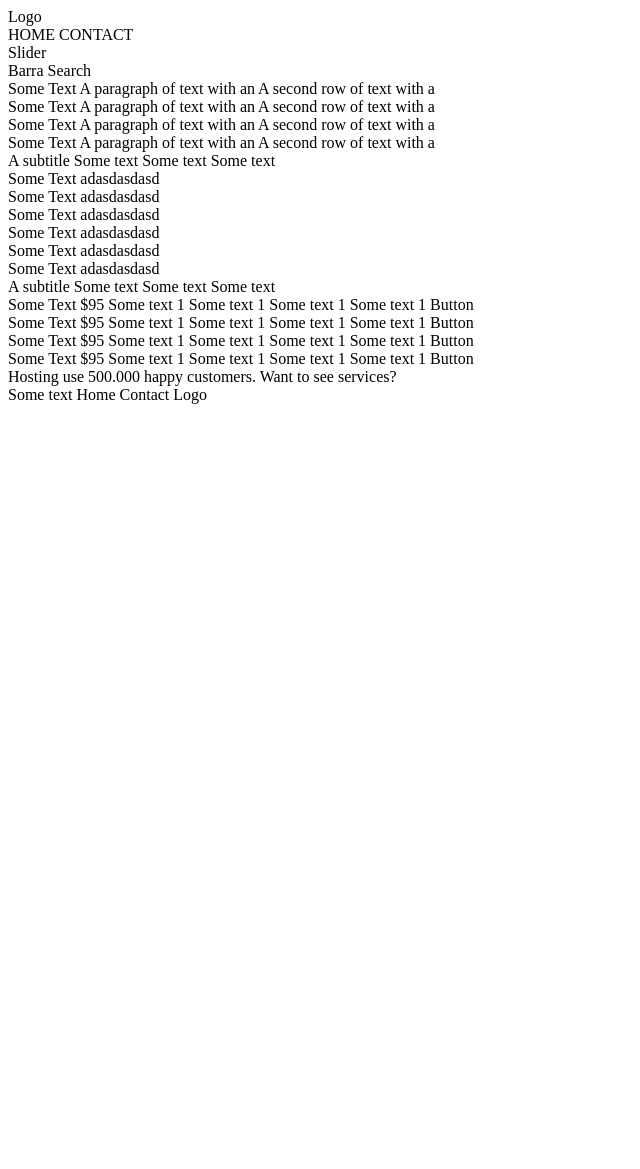
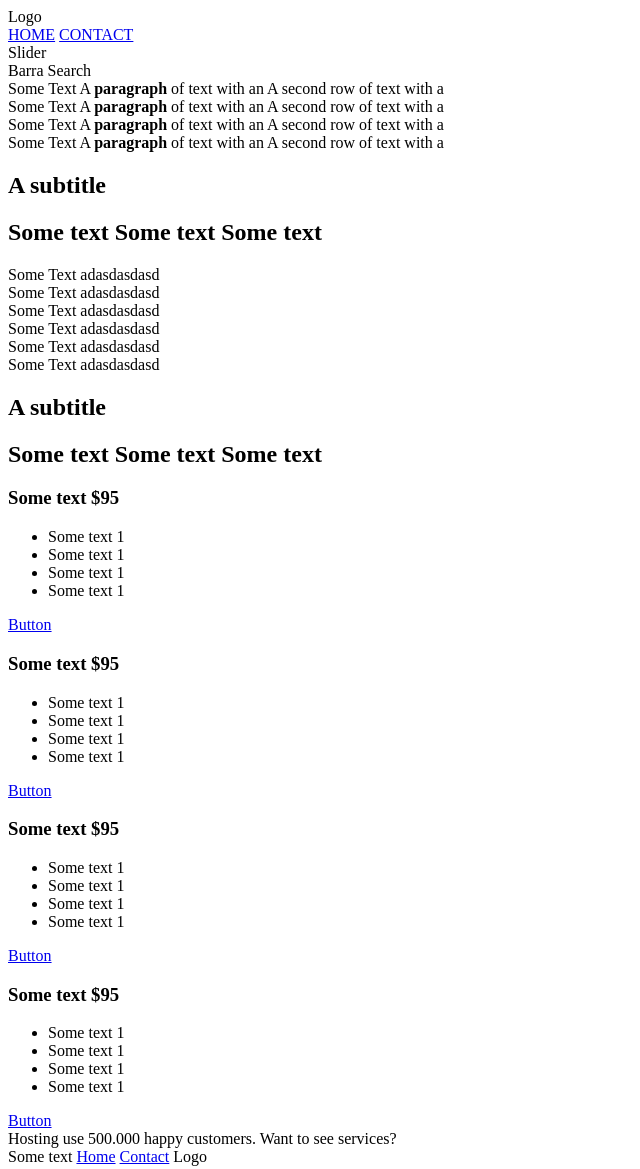
Before and after one commit to MacarenaOviedo/clase6, a plain HTML site: page hola2.html in a window 1280 px wide. Shown: the whole page, without its empty margins (0-640 px from the left). Before the commit the page ends 800 px from the top, so only its background shows below. Drawn offline with Linux system fonts and the light colour scheme.

Commit message:
Clase 2 - avance hola2.html

```diff
--- a/hola2.html
+++ b/hola2.html
@@ -12,7 +12,7 @@
 <body>
 <header>
 	Logo
-	<nav>HOME CONTACT</nav>
+	<nav><a href="#">HOME</a> <a href="#">CONTACT</a></nav>
 </header>
 <section>
 Slider
@@ -22,25 +22,25 @@ Barra Search
 <section>
 	<article>
 		Some Text
-		A paragraph of text with an
+		A <b>paragraph</b> of text with an
 		A second row of text with a
 	</article>
 
 	<article>
 		Some Text
-		A paragraph of text with an
+		A <b>paragraph</b> of text with an
 		A second row of text with a
 	</article>
 
 	<article>
 		Some Text
-		A paragraph of text with an
+		A <b>paragraph</b> of text with an
 		A second row of text with a
 	</article>
 
 	<article>
 		Some Text
-		A paragraph of text with an
+		A <b>paragraph</b> of text with an
 		A second row of text with a
 	</article>
 
@@ -48,8 +48,8 @@ Barra Search
 
 </section>
 <section>
-A subtitle
-Some text Some text Some text
+<h1>A subtitle</h1>
+<h2>Some text Some text Some text </h2>
 
 	<article>Some Text
 adasdasdasd</article>
@@ -72,47 +72,51 @@ adasdasdasd</article>
 </section>
 
 <section>
-A subtitle
-Some text Some text Some text
+<h1>A subtitle</h1>
+<h2>Some text Some text Some text</h2>
 
-<article>Some Text
-$95
-Some text 1
-Some text 1
-Some text 1
-Some text 1
+<article>
+<h3>Some text <span>$95</span></h3>
+<ul>
+<li>Some text 1</li>
+<li>Some text 1</li>
+<li>Some text 1</li>
+<li>Some text 1</li></ul>
 
-Button
+<a href="#">Button</a>
 </article>
 
-<article>Some Text
-$95
-Some text 1
-Some text 1
-Some text 1
-Some text 1
+<article>
+<h3>Some text <span>$95</span></h3>
+<ul>
+<li>Some text 1</li>
+<li>Some text 1</li>
+<li>Some text 1</li>
+<li>Some text 1</li></ul>
 
-Button
+<a href="#">Button</a>
 </article>
 
-<article>Some Text
-$95
-Some text 1
-Some text 1
-Some text 1
-Some text 1
+<article>
+<h3>Some text <span>$95</span></h3>
+<ul>
+<li>Some text 1</li>
+<li>Some text 1</li>
+<li>Some text 1</li>
+<li>Some text 1</li></ul>
 
-Button
+<a href="#">Button</a>
 </article>
 
-<article>Some Text
-$95
-Some text 1
-Some text 1
-Some text 1
-Some text 1
+<article>
+<h3>Some text <span>$95</span></h3>
+<ul>
+<li>Some text 1</li>
+<li>Some text 1</li>
+<li>Some text 1</li>
+<li>Some text 1</li></ul>
 
-Button
+<a href="#">Button</a>
 </article>
 
 </section>
@@ -125,8 +129,8 @@ Hosting use 500.000 happy customers. Want to see services?
 
 <footer>
 Some text
-Home
-Contact
+<a href="#">Home</a>
+<a href="#">Contact</a>
 Logo
 
 </footer>
```
